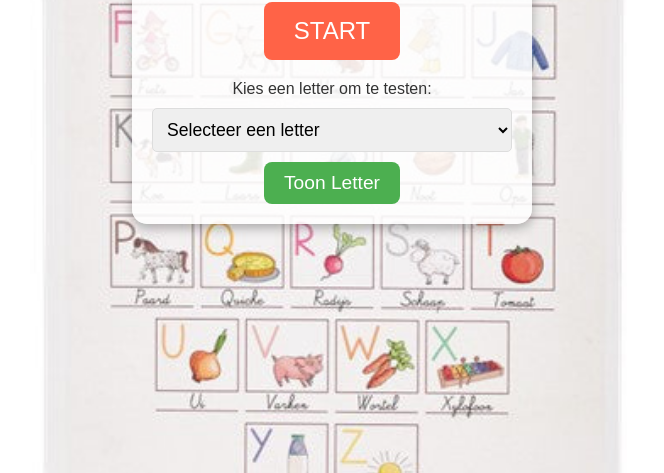
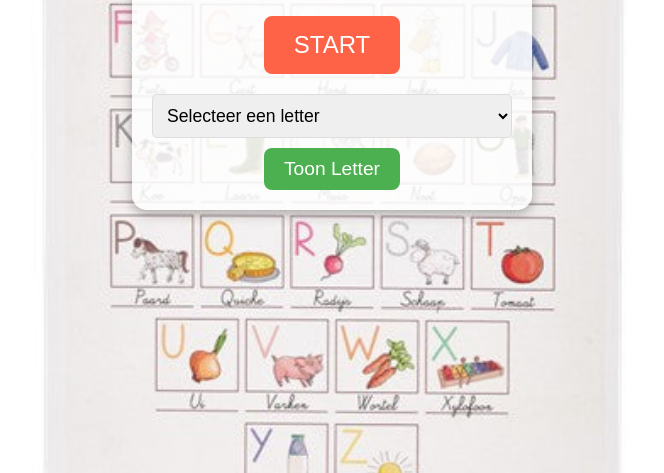
Before and after one commit to perikbob/alfabet-boekje, a plain HTML site: page index.html in a window 1280 px wide. Shown: the part 327-800 px from the top of the page, without its empty margins (308-972 px from the left). Drawn offline with Linux system fonts and the light colour scheme.

Commit message:
Update index.html

```diff
--- a/index.html
+++ b/index.html
@@ -25,9 +25,8 @@
       <audio id="audioPlayer"></audio>
     </div>
 
-    <!-- Lege Dropdown en Testknop die we vullen met JavaScript -->
+    <!-- Dropdown en Testknop onderaan zonder label-tekst -->
     <div class="test-container">
-      <label for="letterSelect">Kies een letter om te testen:</label>
       <select id="letterSelect" class="dropdown"></select>
       <button id="testButton" class="test-button">Toon Letter</button>
     </div>
```
